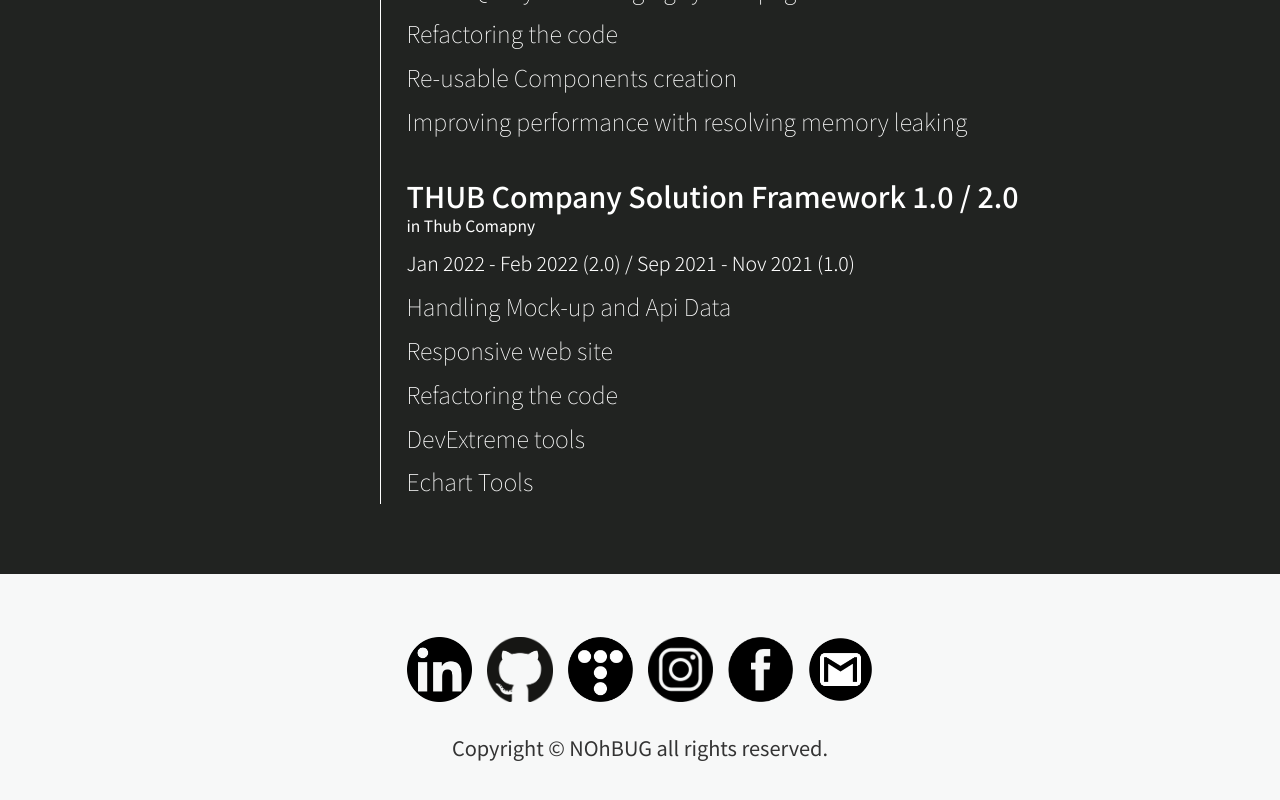
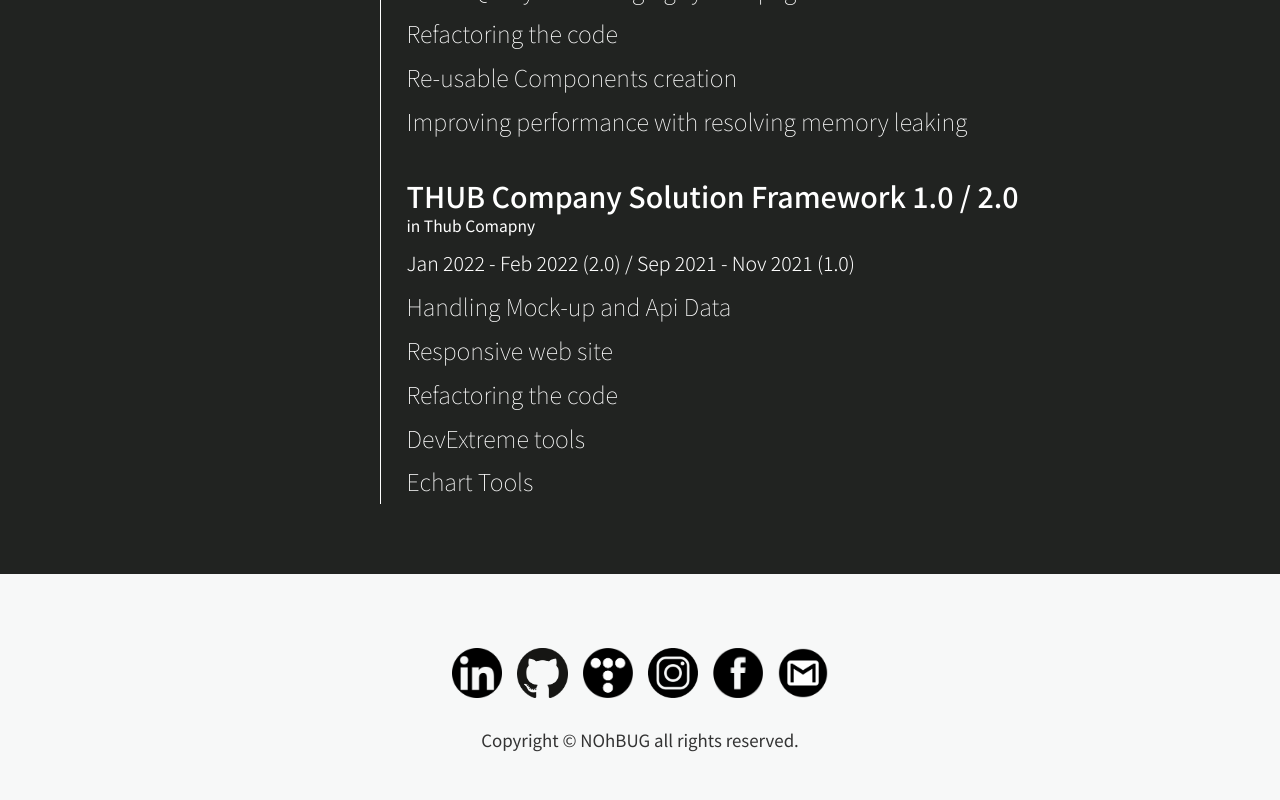
Before and after one commit to Programmers00/portfolio, a Vue app: page / in a window 1280 px wide. Shown: the part 4499-5299 px from the top of the page. Built offline with nearby package versions, Linux system fonts and the light colour scheme.

Commit message:
refs #17 footer image, font size

```diff
--- a/src/layout/AppFooter.vue
+++ b/src/layout/AppFooter.vue
@@ -1,15 +1,17 @@
 <template>
   <footer class="mainFooterBox">
     <ul class="footerIconsBox">
+      <!-- footer icon: repeat-->
       <div v-for="{ url, imgSrc } in iconsData" v-bind:key="url">
         <a :href="url" target="_blank">
           <img
             :src="`/assets/images/${imgSrc}.png`"
             :alt="`${imgSrc}`"
-            height="65"
+            height="50rem"
         /></a>
       </div>
     </ul>
+    <!-- copyright -->
     <a class="footerCopyright" href="#"
       >Copyright © NOhBUG all rights reserved.</a
     >
@@ -21,6 +23,7 @@ export default {
   name: "AppFooter",
   components: {},
   data: () => ({
+    /** data */
     iconsData: [
       {
         url: "https://www.linkedin.com/in/eunshin-noh-b58a06223/",
@@ -71,8 +74,14 @@ export default {
   }
   .footerCopyright {
     font-weight: 400;
-    font-size: 20px;
-    line-height: 24px;
+    // font-size: 20px;
+    // line-height: 24px;
+    font-size: 1rem;
+    line-height: 1rem;
+    @include lg {
+      font-size: 1.3rem;
+      line-height: 1.3rem;
+    }
   }
 }
 </style>
```
